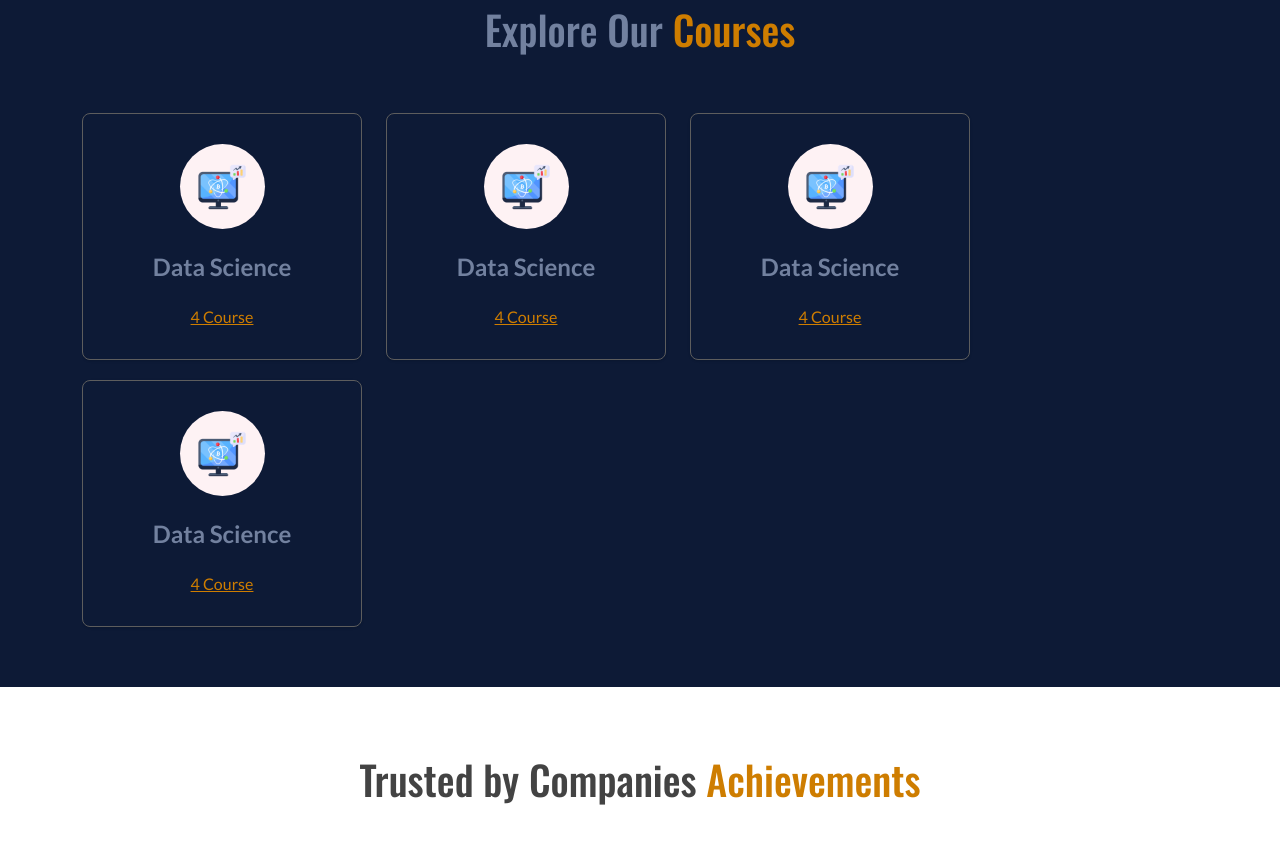
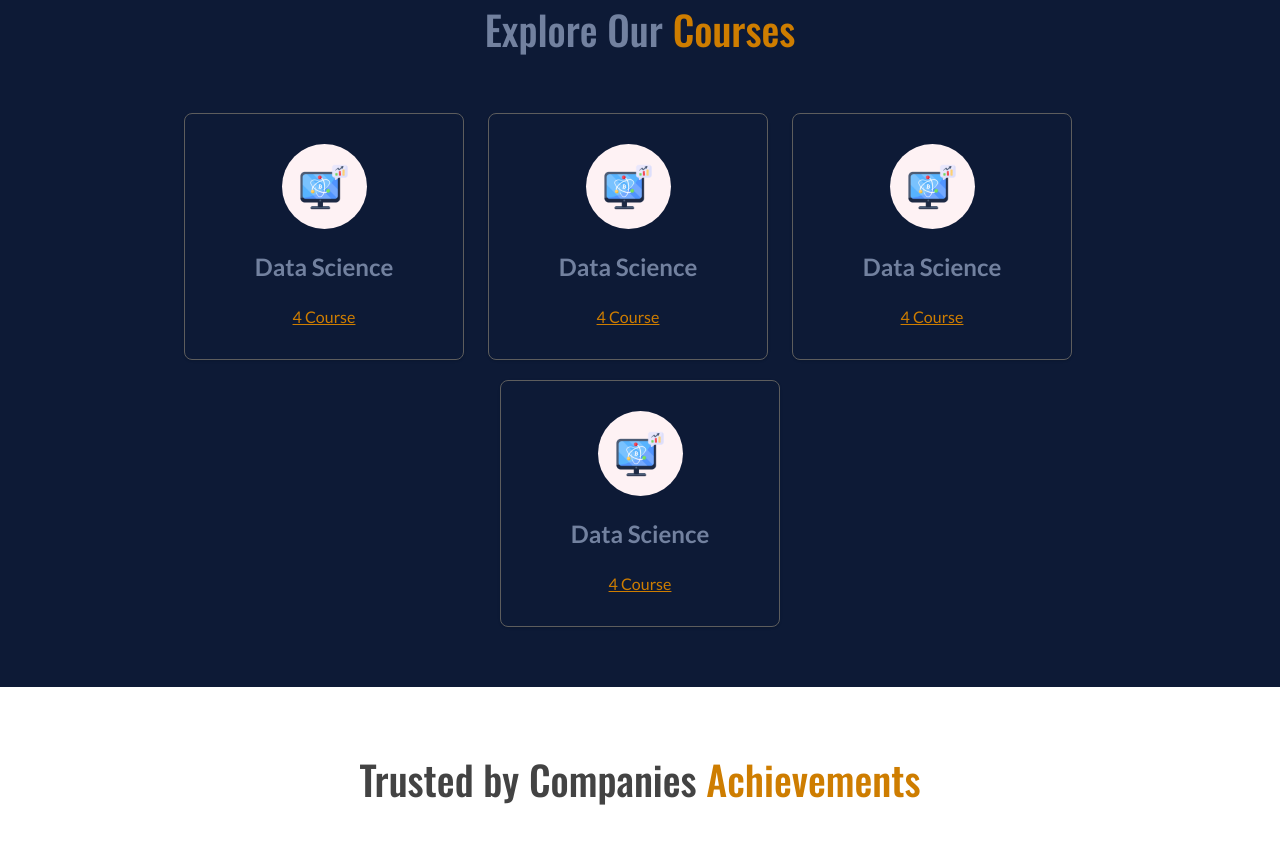
Before and after one commit to TariqueMasood/al-huzaifi, a React (Create React App) app: page / in a window 1280 px wide. Shown: the part 1251-2112 px from the top of the page. Built offline with nearby package versions, Linux system fonts and the light colour scheme.

Commit message:
CSE:Card style added

```diff
--- a/src/components/achievement-card.tsx
+++ b/src/components/achievement-card.tsx
@@ -1,5 +1,4 @@
 import styled from "styled-components";
-import { PiUsersThin } from "react-icons/pi";
 
 type cardProps = {
   counter: string;
--- a/src/components/explore-course-list.tsx
+++ b/src/components/explore-course-list.tsx
@@ -72,6 +72,7 @@ const Wrapper = styled.div`
 const CardWrapper = styled.div`
   ${mq("lg")} {
     display: flex;
+    justify-content: center;
     flex-wrap: wrap;
   }
 
```
